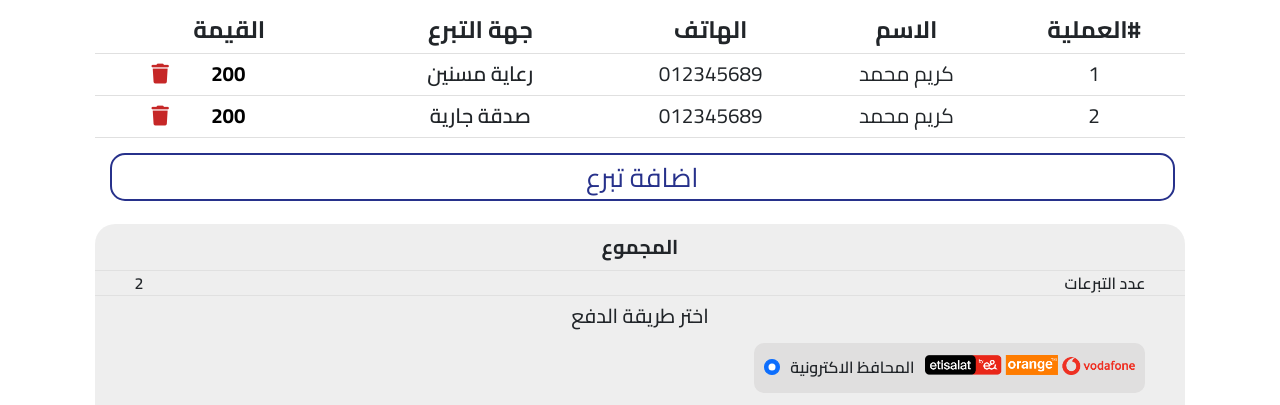
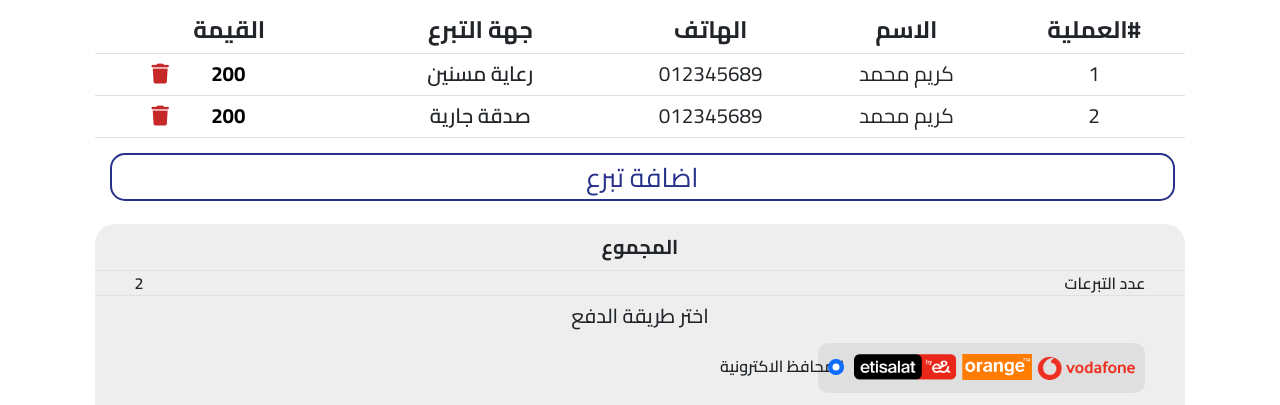
Before and after one commit to kareem22T/donate-form, a plain HTML site: page cart.html in a window 1280 px wide. Shown: the part 392-797 px from the top of the page. Drawn offline with nearby package versions, Linux system fonts and the light colour scheme.

Commit message:
asdfjsdjf

```diff
--- a/assets/sass/custome.scss
+++ b/assets/sass/custome.scss
@@ -262,7 +262,9 @@ html {
                             margin-top: 0;
                         }
                         img {
-                            height: 20px;
+                            width: 100%;
+                            height: auto;
+                            object-fit: contain;
                             margin-left: 10px;
                         }
                         // @media (max-width: 1399.98px) {
```
Also changed, not shown: assets/css/custome.css, 1 other file.
